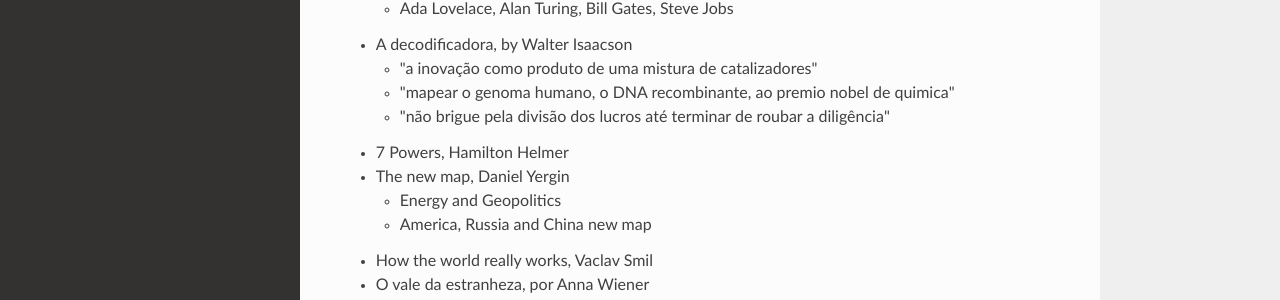
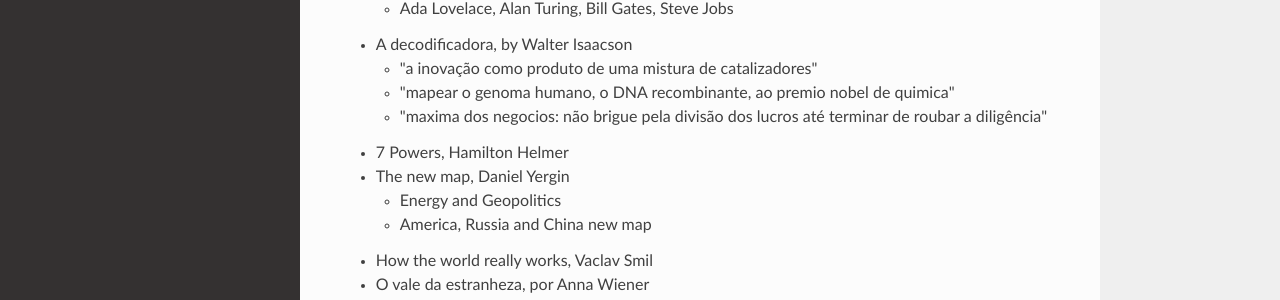
Before and after one commit to renatobrf/kindle-teca, an MkDocs documentation site: the page built from docs/business.md, in a window 1280 px wide and 1384 px high. Shown: the part 753-1053 px from the top of the window. Built offline with MkDocs 1.6.1, drawn with Linux system fonts in a browser that asks for light colours; nearby versions of some CDN libraries.

Commit message:
Update business.md

```diff
--- a/docs/business.md
+++ b/docs/business.md
@@ -22,7 +22,7 @@
 - A decodificadora, by Walter Isaacson
     - "a inovação como produto de uma mistura de catalizadores"
     - "mapear o genoma humano, o DNA recombinante, ao premio nobel de quimica"
-    - "não brigue pela divisão dos lucros até terminar de roubar a diligência"
+    - "maxima dos negocios: não brigue pela divisão dos lucros até terminar de roubar a diligência"
 - 7 Powers, Hamilton Helmer
 - The new map, Daniel Yergin
     - Energy and Geopolitics
```
